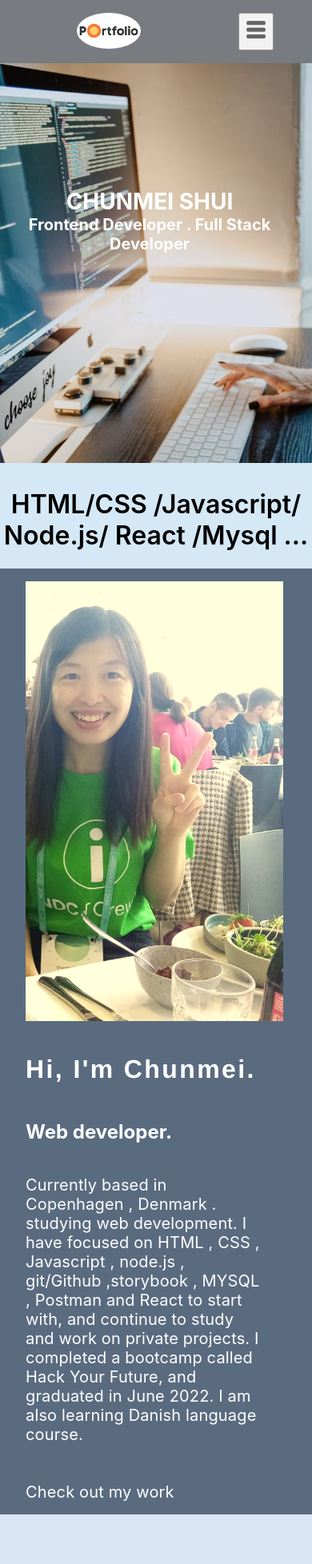
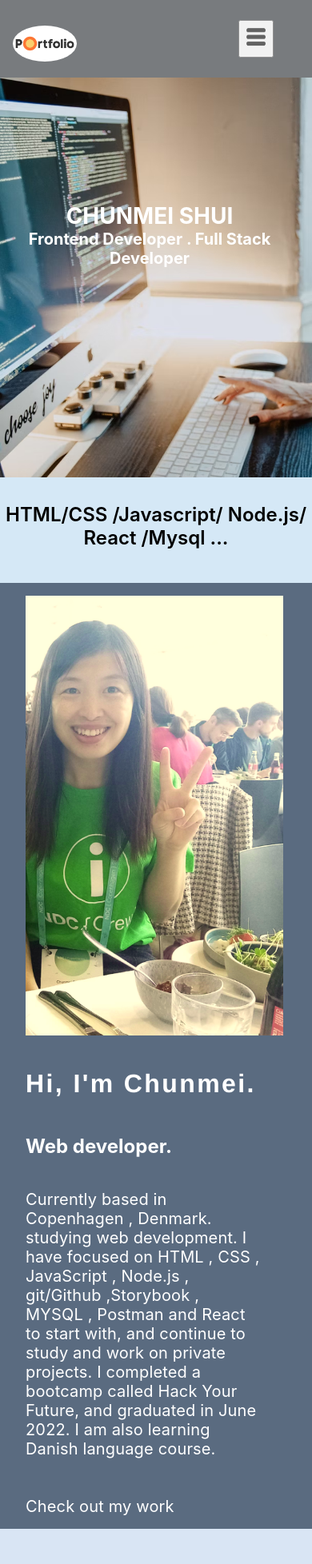
Before and after one commit to chunmeishui/chunmeishui-portfolio, a React (Create React App) app: page / in a window 390 px wide. Shown: the top 1956 px of the page at 80% size. Built offline with nearby package versions, Linux system fonts and the light colour scheme.

Commit message:
changed menu position

```diff
--- a/src/App.css
+++ b/src/App.css
@@ -368,6 +368,11 @@ li > a :hover {
 }
 
 @media (max-width: 840px) {
+
+  .header{
+    font-size: 1.5rem;
+  }
+
   .navigation-list-container-mobile {
     display: flex;
     margin-right: 2rem;
@@ -385,9 +390,9 @@ li > a :hover {
   }
 
   .navigation-logo {
+    margin-left: 0rem;
     width: 80px;
-    top: 0rem;
-    position: fixed;
+
   }
   .navigation-list-display li {
     list-style-type: none;
--- a/src/components/About.js
+++ b/src/components/About.js
@@ -9,12 +9,7 @@ export default function About() {
         <h1>Hi, I'm Chunmei.</h1>
         <h3>Web developer.</h3>
         <p>
-          Currently based in Copenhagen , Denmark . studying web development. I
-          have focused on HTML , CSS , Javascript , node.js , git/Github
-          ,storybook , MYSQL , Postman and React to start with, and continue to
-          study and work on private projects. I completed a bootcamp called Hack
-          Your Future, and graduated in June 2022. I am also learning Danish
-          language course.
+          Currently based in Copenhagen , Denmark. studying web development. I have focused on HTML , CSS , JavaScript , Node.js , git/Github ,Storybook , MYSQL , Postman and React to start with, and continue to study and work on private projects. I completed a bootcamp called Hack Your Future, and graduated in June 2022. I am also learning Danish language course.
           <br />
           <br />
           <br />
```
